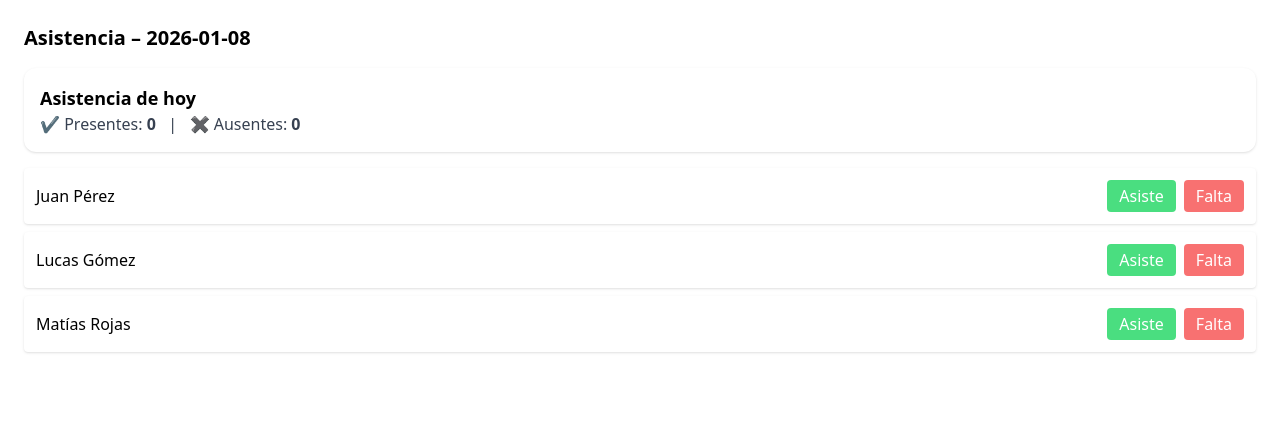
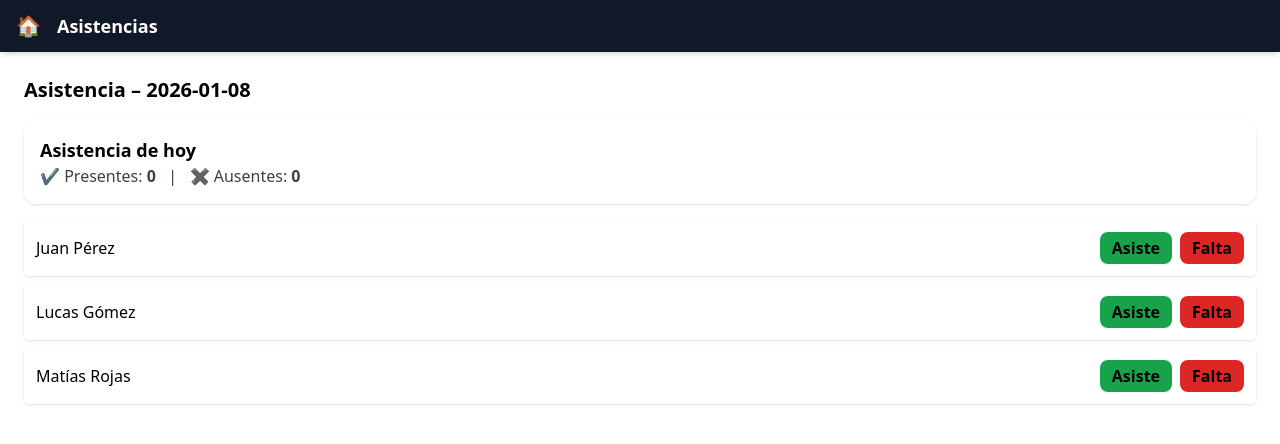
Before and after one commit to Omar-VC/plan-f, a React (Vite) app: page /plantel-superior/asistencias in a window 1280 px wide. Shown: the top 444 px of the page. Built offline with nearby package versions, Linux system fonts and the light colour scheme.

Commit message:
dynamic header title based on route

```diff
--- a/src/App.jsx
+++ b/src/App.jsx
@@ -4,15 +4,31 @@ import PlantelSuperior from "./pages/PlantelSuperior";
 import PlayersList from "./pages/PlayersList";
 import Attendance from "./pages/Attendance";
 import PlayerDetail from "./pages/PlayerDetail";
+import Header from "./components/Header";
 
 function App() {
   return (
     <BrowserRouter>
+      <Header />
+
       <Routes>
         <Route path="/" element={<Home />} />
-        <Route path="/plantel-superior" element={<PlantelSuperior />} />
-        <Route path="/plantel-superior/jugadores" element={<PlayersList />} />
-        <Route path="/plantel-superior/asistencias" element={<Attendance />} />
+
+        <Route
+          path="/plantel-superior"
+          element={<PlantelSuperior />}
+        />
+
+        <Route
+          path="/plantel-superior/jugadores"
+          element={<PlayersList />}
+        />
+
+        <Route
+          path="/plantel-superior/asistencias"
+          element={<Attendance />}
+        />
+
         <Route
           path="/plantel-superior/jugadores/:id"
           element={<PlayerDetail />}
--- a/src/components/Header.jsx
+++ b/src/components/Header.jsx
@@ -0,0 +1,34 @@
+import { useNavigate, useLocation } from "react-router-dom";
+
+export default function Header() {
+  const navigate = useNavigate();
+  const location = useLocation();
+
+  const isHome = location.pathname === "/";
+
+  const getTitle = () => {
+    if (location.pathname === "/") return "Plan F";
+    if (location.pathname === "/plantel-superior") return "Plantel Superior";
+    if (location.pathname.includes("/asistencias")) return "Asistencias";
+    if (location.pathname.includes("/jugadores/")) return "Ficha del Jugador";
+    if (location.pathname.includes("/jugadores")) return "Lista de Jugadores";
+
+    return "Plan F";
+  };
+
+  return (
+    <header className="bg-gray-900 text-white px-4 py-3 flex items-center shadow-md">
+      {!isHome && (
+        <button
+          onClick={() => navigate("/", { replace: true })}
+          className="text-xl mr-4"
+          title="Inicio"
+        >
+          🏠
+        </button>
+      )}
+
+      <h1 className="text-lg font-bold">{getTitle()}</h1>
+    </header>
+  );
+}
--- a/src/pages/Attendance.jsx
+++ b/src/pages/Attendance.jsx
@@ -36,27 +36,33 @@ export default function Attendance() {
               {player.nombre} {player.apellido}
             </span>
 
-            <div className="flex gap-2">
+            <div className="flex gap-2 items-center">
               <button
                 onClick={() => markAttendance(player.id, today, "present")}
-                className={`px-3 py-1 rounded text-white flex items-center gap-2 transition
-                  ${
-                    todayStatus === "present"
-                      ? "bg-green-600"
-                      : "bg-green-400 hover:bg-green-500"
-                  }`}
+                className={`px-3 py-1 rounded-lg font-semibold transition
+    ${
+      todayStatus === "present"
+        ? "bg-green-700 shadow-md scale-105"
+        : "bg-green-600 hover:bg-green-700"
+    }
+  `}
               >
-                Asiste
-                {todayStatus === "present" && <span>✔</span>}
+                Asiste{" "}
+                {todayStatus === "present" && <span className="ml-2">✔️</span>}
               </button>
 
               <button
                 onClick={() => markAttendance(player.id, today, "absent")}
-                className={`px-3 py-1 rounded text-white flex items-center gap-2 transition
-    ${todayStatus === "absent" ? "bg-red-600" : "bg-red-400 hover:bg-red-500"}`}
+                className={`px-3 py-1 rounded-lg font-semibold transition
+    ${
+      todayStatus === "absent"
+        ? "bg-red-700 shadow-md scale-105"
+        : "bg-red-600 hover:bg-red-700"
+    }
+  `}
               >
-                Falta
-                {todayStatus === "absent" && <span>✖</span>}
+                Falta{" "}
+                {todayStatus === "absent" && <span className="ml-2">❌</span>}
               </button>
             </div>
           </div>
```
